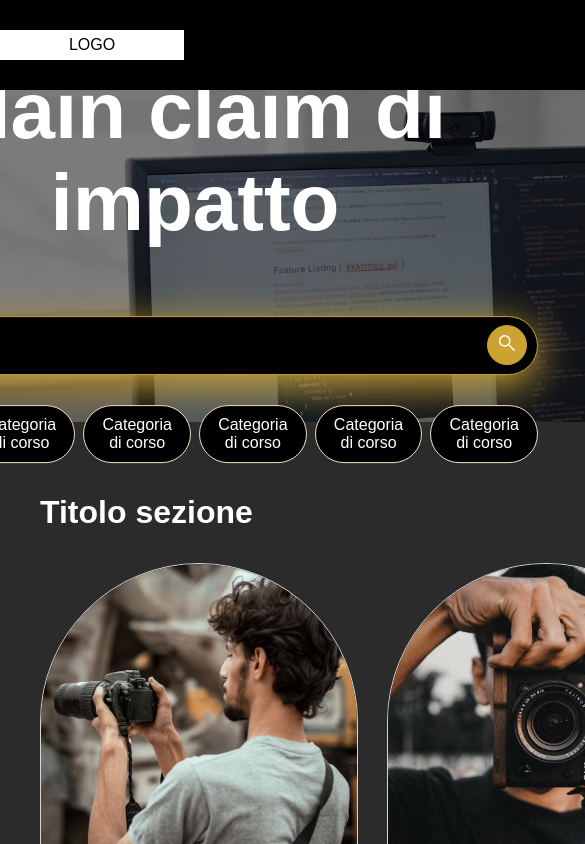
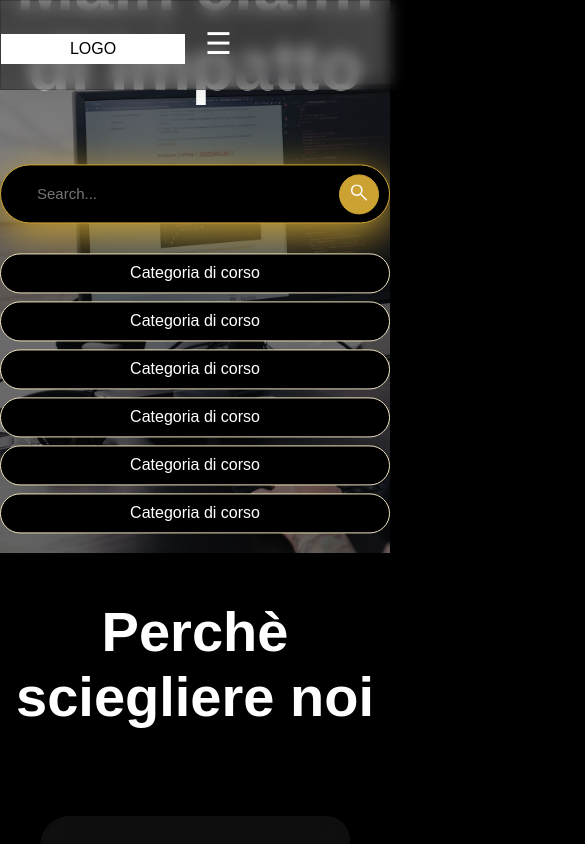
Before and after one commit to FedeMattu/Test-Federico, a React (Create React App) app in the folder testfederico/: page / in a window 390 px wide. Shown: the top 844 px of the page, 585 px wide, since content can reach past the window. Built offline with nearby package versions, Linux system fonts and the light colour scheme; a web font is replaced by a local one.

Commit message:
Responsive start good

```diff
--- a/testfederico/src/App.css
+++ b/testfederico/src/App.css
@@ -58,16 +58,45 @@ p {
   margin: 0;
 }
 
+@media (max-width: 540px) {
+  body {
+    width: auto;
+  }
+}
+
+@media (max-width: 720px) {
+  body {
+    width: auto;
+  }
+}
+
+@media (max-width: 1024px) {
+  body {
+    width: auto;
+  }
+}
+
+
+@media (max-width: 1200px) {
+  body {
+    width: auto;
+  }
+}
+
 /* NavBar */
 
 .navFixed {
   position: fixed;
-  background-color: #000000;
   width: 1440px;
   margin-left: auto;
   margin-right: auto;
   z-index: 10;
-  padding: 30px 0 30px 0;
+  padding: 25px 0 25px 0;
+  background: rgba(0, 0, 0, 0.41);
+  box-shadow: 0 4px 30px rgba(0, 0, 0, 0.1);
+  backdrop-filter: blur(7.6px);
+  -webkit-backdrop-filter: blur(16px);
+  border: 1px solid rgba(0, 0, 0, 0.2);
 }
 
 .hideFlex {
@@ -80,6 +109,7 @@ p {
   display: flex;
   flex-direction: row;
   justify-content: space-between;
+  align-items: baseline;
 }
 
 .myButtons {
@@ -94,11 +124,6 @@ ul {
 
 .navbar {
   overflow: hidden;
-}
-
-.buttons {
-  display: flex;
-  flex-direction: row;
 }
 
 .navbar .menu {
@@ -142,17 +167,37 @@ ul {
   flex-direction: flex-end;
 }
 
+.buttons {
+  display: flex;
+  flex-direction: row;
+  gap: 10px;
+}
+
+.orangeButton {
+  background-color: #cca333;
+  border-radius: 50px;
+  padding: 10px 15px 10px 15px;
+}
+
+.orangeButtonBorder {
+  border: 1.5px solid #cca333;
+  color: #cca333;
+  background-color: #000000;
+  border-radius: 50px;
+  padding: 10px 15px 10px 15px;
+}
+
 /* NavBar */
 
 /* Sub Menu */
 
 .subMenu {
-  height: 453px;
+  height: 553px;
 
   background: linear-gradient(rgba(0, 0, 0, 0.5), rgba(0, 0, 0, 0.5)),
     url(../src/assets/001.png);
   background-size: cover;
-  height: 50vh;
+  width: auto;
 }
 
 .title {
@@ -163,12 +208,11 @@ ul {
   transform: translate(-50%, -50%);
   color: white;
   text-align: center;
-  margin: 20px 0 20px 0;
 }
 
 .form {
   border: 1.5px solid #cca333;
-  width: 664px;
+  width: auto;
   display: flex;
   align-items: center;
   justify-content: space-between;
@@ -232,6 +276,64 @@ input {
   background-color: #473912;
   padding: 10px;
 }
+
+@media (max-width: 540px) {
+  .title {
+    width: 100%;
+  }
+  .title h1 {
+    font-weight: 600;
+    font-size: 30px;
+    position: relative;
+    transform: translate(0%, 0%);
+  }
+
+  .categoryCollection {
+    display: flex;
+    flex-direction: column;
+  }
+}
+
+@media (max-width: 720px) {
+  .title h1 {
+    font-weight: 600;
+    font-size: 50px;
+    position: relative;
+  }
+
+  .categoryCollection {
+    display: flex;
+    flex-direction: column;
+  }
+}
+
+@media (max-width: 1024px) {
+  .title h1 {
+    font-weight: 600;
+    font-size: 60px;
+    position: relative;
+  }
+
+  .categoryCollection {
+    display: flex;
+    flex-direction: column;
+  }
+}
+
+
+@media (max-width: 1200px) {
+  .title h1 {
+    font-weight: 600;
+    font-size: 70px;
+  }
+
+  .categoryCollection {
+    display: flex;
+    flex-direction: column;
+    flex-shrink: 2;
+  }
+}
+
 
 /* Sub Menu */
 
@@ -331,11 +433,12 @@ input {
 }
 
 .myForm {
-  width: 664px;
+  width: 616px;
   margin-left: auto;
   margin-right: auto;
   display: flex;
   flex-direction: column;
+  padding: 40px;
 }
 
 .textareaInput {
@@ -372,8 +475,37 @@ input {
   padding: 10px;
 }
 
+@media (max-width: 540px) {
+  .myForm {
+    width: auto;
+  }
+  .motivationCollection{
+    flex-direction: column;
+  }
+}
+
+@media (max-width: 720px) {
+  .myForm {
+    width: auto;
+  }
+  .motivationCollection{
+    flex-direction: column;
+  }
+}
+
+@media (max-width: 1024px) {
+  .myForm {
+    width: auto;
+  }
+}
+
+@media (max-width: 1200px) {
+  .myForm {
+    width: auto;
+  }
+}
+
 /* About */
-
 
 /* footer */
 
@@ -411,8 +543,15 @@ hr.separationLine {
   gap: 8px;
 }
 
-/* @media (max-width: 540px) {
-
+@media (max-width: 540px) {
+  .navFixed {
+    display: flex;
+    flex-direction: row;
+    justify-content: space-between;
+  }
+  .myFooter {
+    flex-direction: column;
+  }
   .navbar .menu {
     display: none;
     width: 100%;
@@ -432,10 +571,16 @@ hr.separationLine {
   .hamburger {
     display: block;
   }
+  .navFixed {
+    position: fixed;
+    display: flex;
+    flex-direction: row;
+    justify-content: space-between;
+    align-items: baseline;
+  }
 }
 
 @media (max-width: 720px) {
-
   .navbar .menu {
     display: none;
     width: 100%;
@@ -458,7 +603,6 @@ hr.separationLine {
 }
 
 @media (max-width: 1024px) {
-
   .navbar .menu {
     display: none;
     width: 100%;
@@ -481,7 +625,6 @@ hr.separationLine {
 }
 
 @media (max-width: 1200px) {
-
   .navbar .menu {
     display: none;
     width: 100%;
@@ -501,4 +644,4 @@ hr.separationLine {
   .hamburger {
     display: block;
   }
-} */
+}
--- a/testfederico/src/components/Navigation.jsx
+++ b/testfederico/src/components/Navigation.jsx
@@ -34,6 +34,11 @@ const Navigation = () => {
     <section className="navFixed">
       <div className="myNavBar">
         <p className="myLogoBox">LOGO</p>
+        <div className="endHamburger">
+          <label for="menu-toggle" class="hamburger" onClick={toggle}>
+            ☰ {isOpen && <div className="hideMenu">Test</div>}
+          </label>
+        </div>
         <div className="navbar">
           <input type="checkbox" id="menu-toggle"></input>
           <div>
@@ -48,14 +53,9 @@ const Navigation = () => {
         </div>
 
         <div className="myButtons">
-            <p>Button</p>
-            <p>Button</p>
+          <p className="orangeButton">Button</p>
+          <p className="orangeButtonBorder">Button</p>
         </div>
-        </div>
-        <div className="endHamburger">
-        <label for="menu-toggle" class="hamburger" onClick={toggle}>
-          ☰ {isOpen && <div className="hideMenu">Test</div>}
-        </label>
       </div>
     </section>
   );
--- a/testfederico/src/pages/Index.jsx
+++ b/testfederico/src/pages/Index.jsx
@@ -11,8 +11,8 @@ const Index = () => {
     <Navigation />
         <main>
         <SubMenu />
-            <Works />
-            <Works2 />
+            {/* <Works />
+            <Works2 /> */}
             <About />
         </main>
         <hr className="separationLine" />
```
Lines whose indentation alone changed are shown as unchanged.
